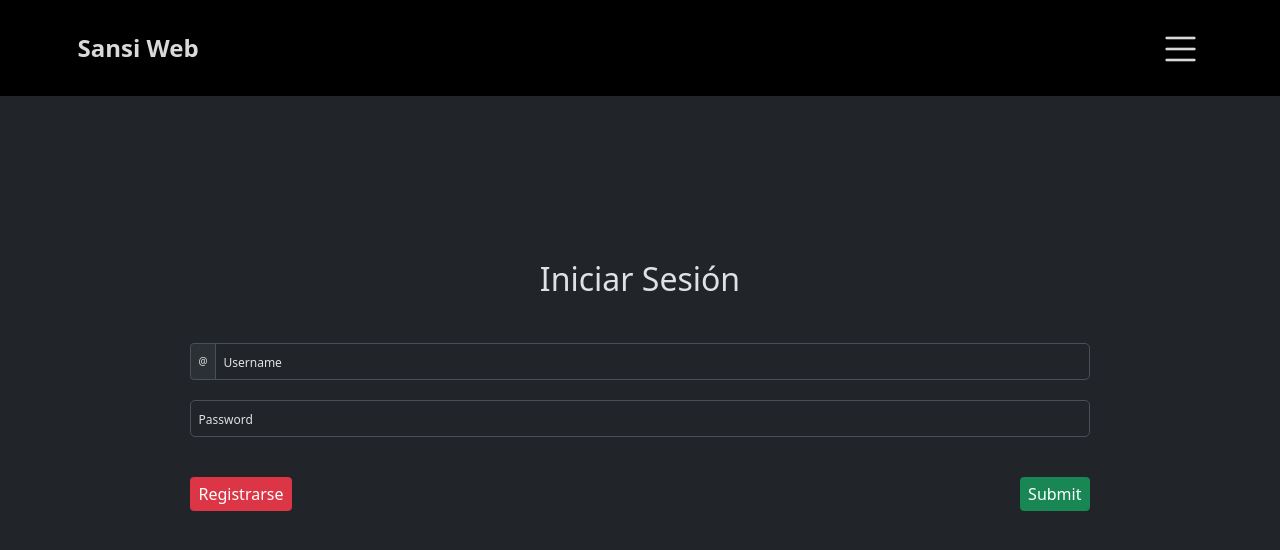
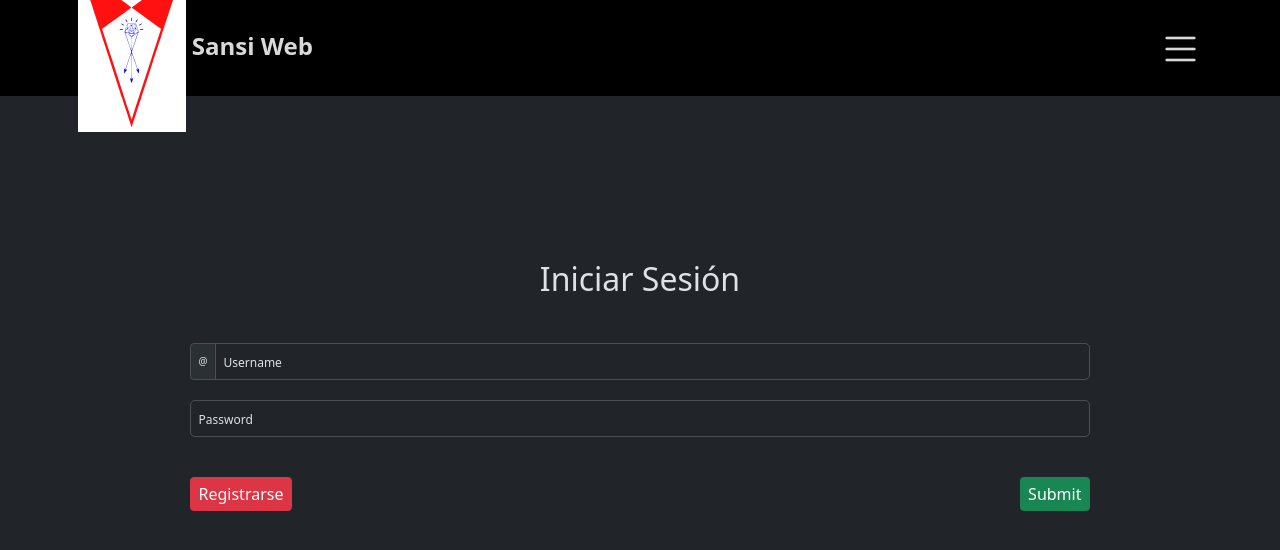
Before and after one commit to sae0-3/virus-web, a React (Vite) app in the folder frontend/: page /iniciar-sesion in a window 1280 px wide. Shown: the top 550 px of the page. Built offline with nearby package versions, Linux system fonts and the light colour scheme; no server answers.

Commit message:
Mejoras en general

```diff
--- a/frontend/src/common/components/Header.jsx
+++ b/frontend/src/common/components/Header.jsx
@@ -2,7 +2,7 @@ import { useUser } from '@auth/hooks'
 import { useRef } from 'react'
 import { Link } from 'react-router-dom'
 import './styles/Header.css'
-
+import logoUmss from '../../../public/logo_umss.svg';
 
 export const Header = () => {
   const [{ id, isAuthenticated }, setUser] = useUser()
@@ -17,10 +17,10 @@ export const Header = () => {
   return (
     <>
       <header className='header-main'>
-        <nav className='container'>
-          <Link to='/'
-            className='navbar-brand flex-grow-1'
-          >Sansi Web</Link>
+      <nav className='container'>
+        <Link to='/' className='navbar-brand flex-grow-1'>
+          <img src={logoUmss} alt="Logo UMSS" className="logo" /> Sansi Web
+        </Link>
           <button
             type='button'
             className='nav-link'
--- a/frontend/src/common/components/styles/Header.css
+++ b/frontend/src/common/components/styles/Header.css
@@ -73,3 +73,14 @@
     color: #fff;
   }
 }
+
+.logo-container {
+  text-align: center; /* Alineación centrada del logo */
+  margin-bottom: 20px; /* Espacio inferior */
+}
+
+.logo {
+  width: 10%; /* Ancho del logo */
+  height: auto; /* Altura automática para mantener la proporción */
+  background-color: #fff;
+}
```
Also changed, not shown: frontend/logo_umss.svg (added), 1 other file (tests, documents, lock files or other folders).
